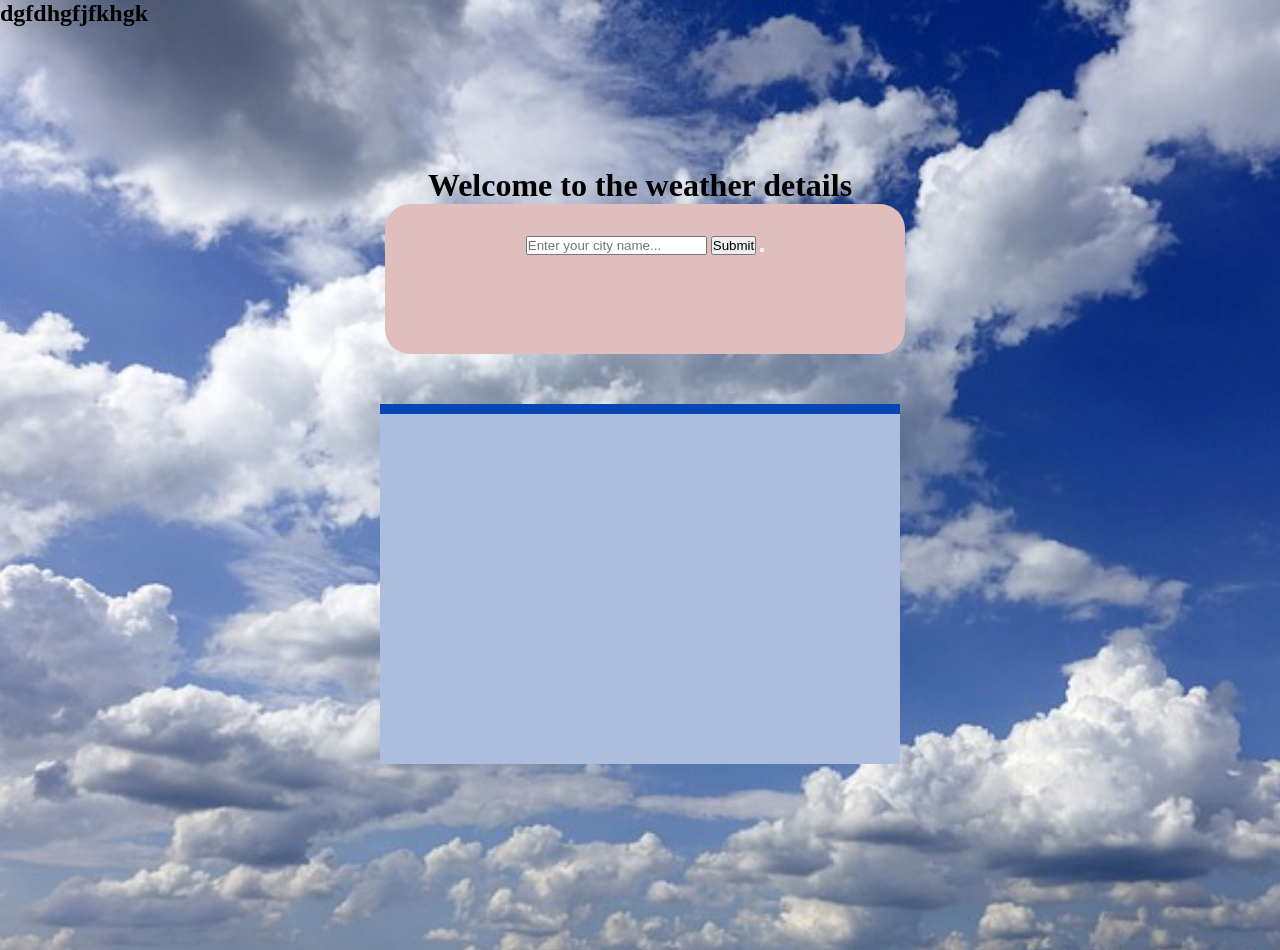
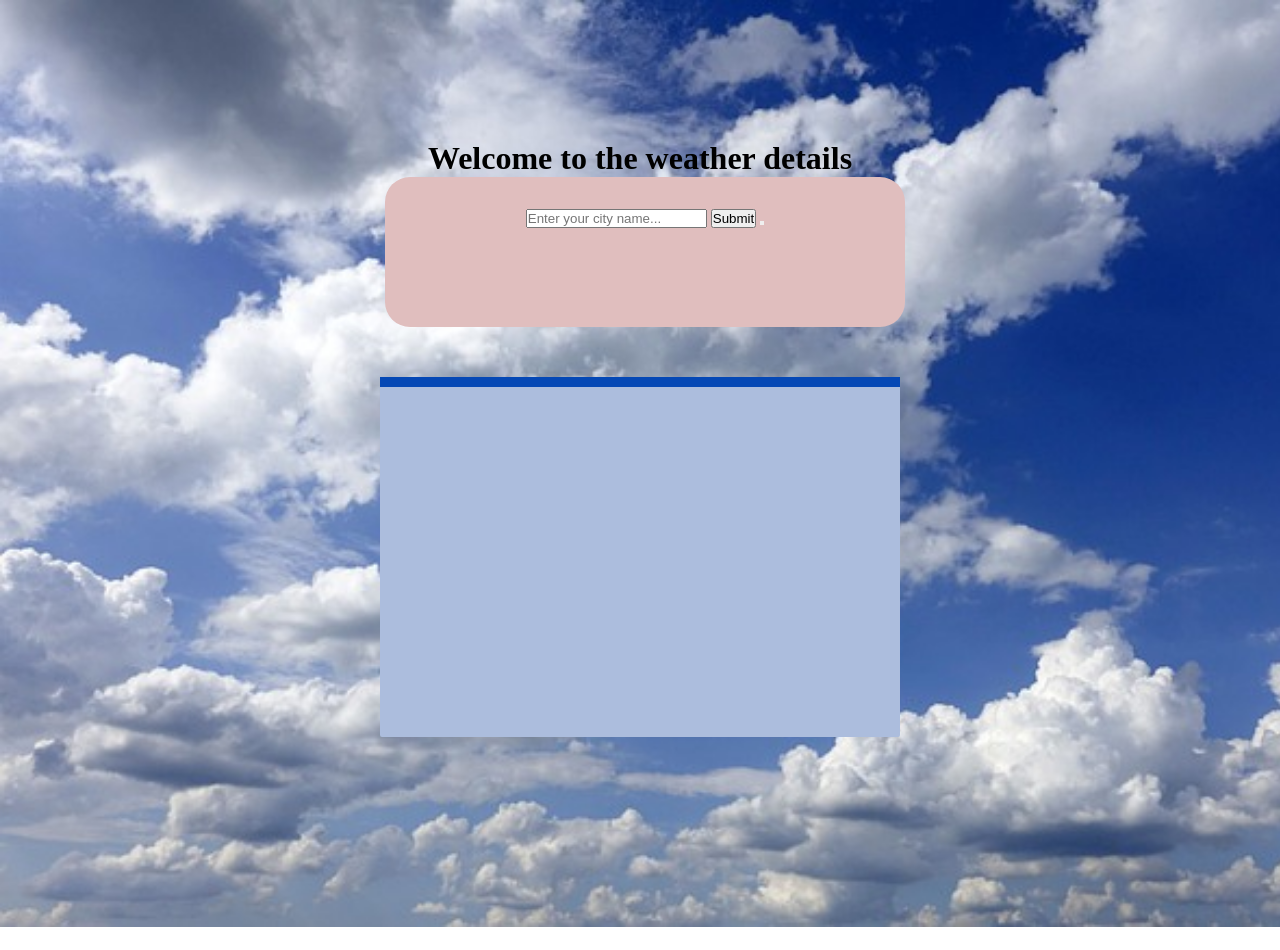
Before and after one commit to sudeshnadas96/Weather-app, a plain HTML site: page index.html in a window 1280 px wide. Shown: the top 950 px of the page. After the commit the page ends 927 px from the top, so only its background shows below. Drawn offline with Linux system fonts and the light colour scheme.

Commit message:
corrected the html

```diff
--- a/index.html
+++ b/index.html
@@ -6,7 +6,7 @@
 </head>
 
 <body>
-    <h2> dgfdhgfjfkhgk </h2>
+
     <div class = "container">
         <section class = "main">
             <h1> Welcome to the weather details </h1>
```
